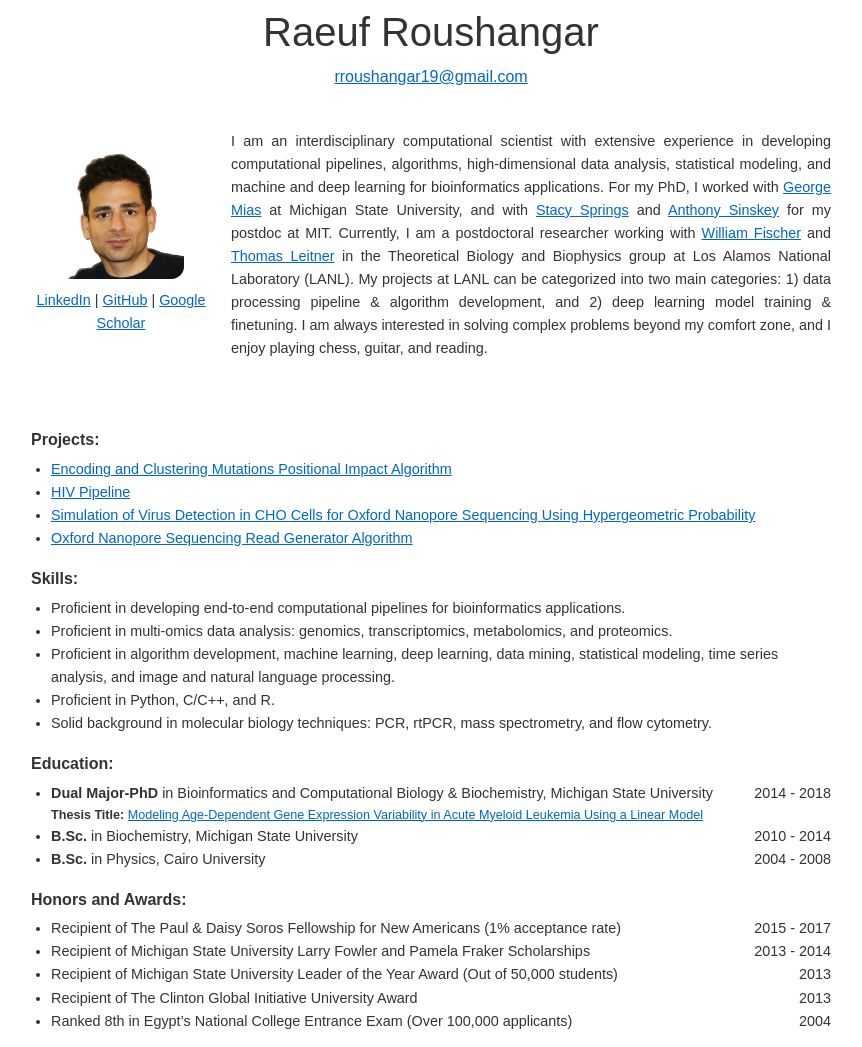
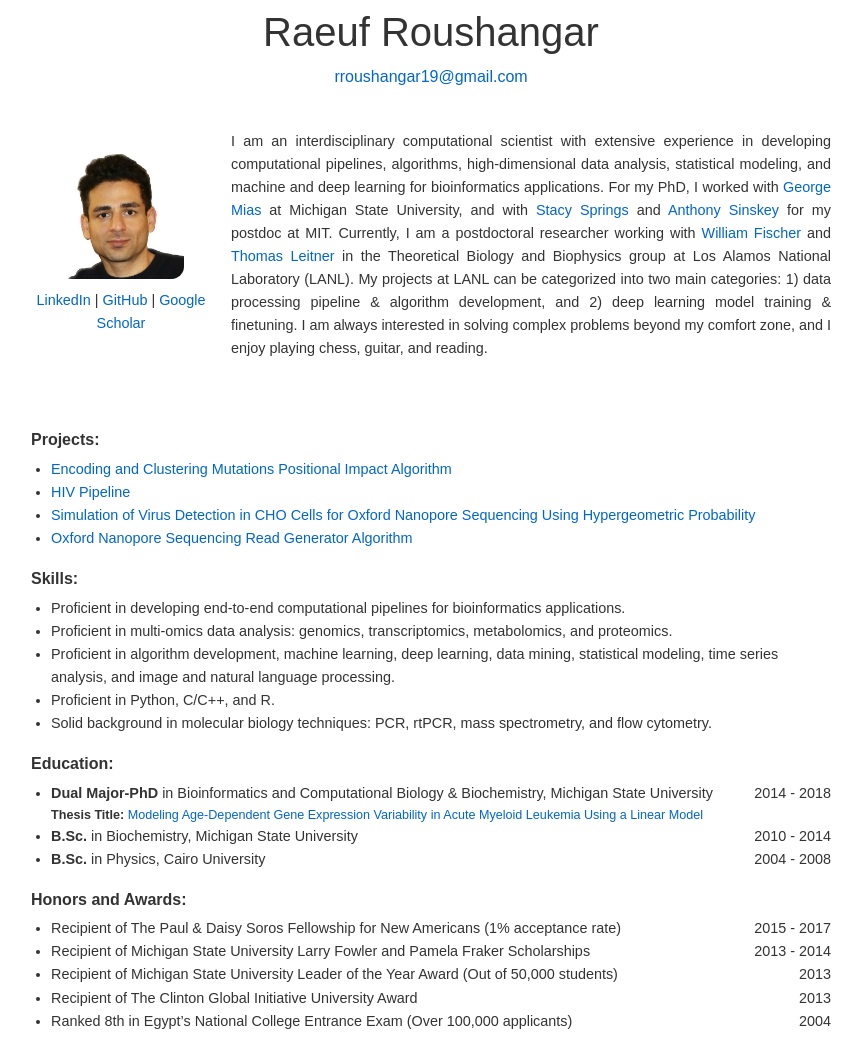
Before and after one commit to raeufroushangar/raeufroushangar.com, a Jekyll site: the page built from index.html, in a window 1280 px wide. Shown: the whole page, without its empty margins (209-1071 px from the left). Built offline with Jekyll 4.4.1, drawn with Linux system fonts in a browser that asks for light colours.

```diff
--- a/index.html
+++ b/index.html
@@ -2,6 +2,11 @@
 layout: default
 title: Home
 ---
+<style>
+  a {
+    text-decoration: none;
+  }
+</style>
 
 <div style="text-align: center; margin-bottom: 40px;">
   <div style="font-size: 2.5em;">Raeuf Roushangar</div>
```
